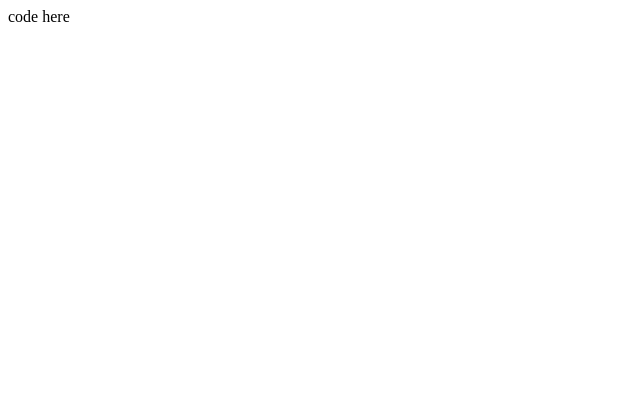
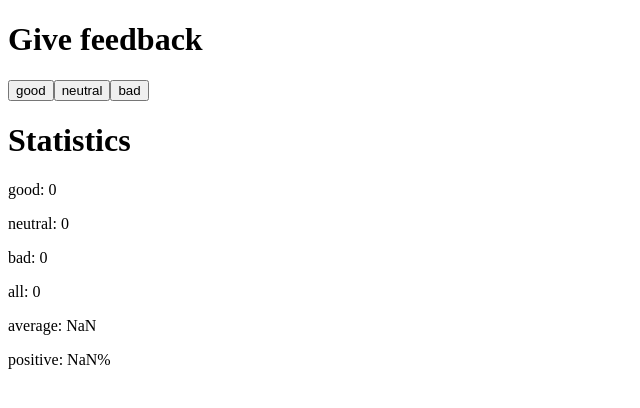
Before and after one commit to RodrigoMejiaDiaz/Laboratorio-3, a React (Create React App) app in the folder votaciones/: page / in a window 1280 px wide. Shown: the top 408 px of the page, without its empty margins (0-640 px from the left). Built offline with nearby package versions, Linux system fonts and the light colour scheme.

Commit message:
votaciones 2. Amplifique estadisticas

```diff
--- a/votaciones/src/index.js
+++ b/votaciones/src/index.js
@@ -1,16 +1,34 @@
 import React, { useState } from 'react'
 import ReactDOM from 'react-dom'
+
 
 const App = () => {
   // save clicks of each button to its own state
   const [good, setGood] = useState(0)
   const [neutral, setNeutral] = useState(0)
   const [bad, setBad] = useState(0)
+  var [all] = useState(0)
+  var [avr] = useState(0)
+  var [positive] = useState(0)
+
+  all = good+neutral+bad
+  avr = (good-bad)/all
+  positive = (good/all)*100
 
   return (
     <div>
-      code here
-    </div>
+    <h1>Give feedback</h1>
+    <button onClick={() => {setGood(good + 1)}}>good</button>
+    <button onClick={() => {setNeutral(neutral + 1)}}>neutral</button>
+    <button onClick={() => {setBad(bad + 1)}}>bad</button>
+    <h1>Statistics</h1>
+    <p>good: {good}</p>
+    <p>neutral: {neutral}</p>
+    <p>bad: {bad}</p>
+    <p>all: {all}</p>
+    <p>average: {avr}</p>
+    <p>positive: {positive}%</p>
+  </div>
   )
 }
 
```
Also changed, not shown: votaciones/src/App.js (+33 -23 lines).
